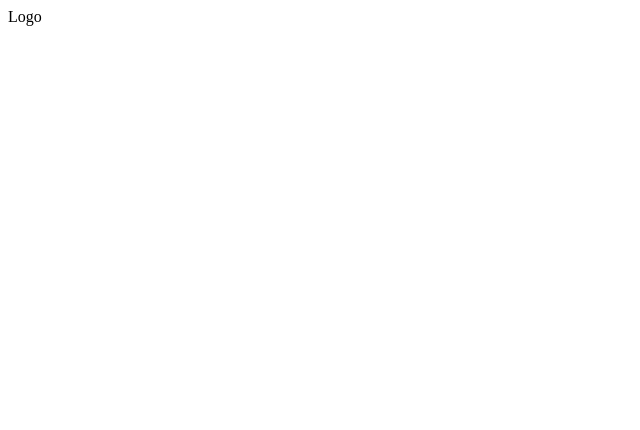
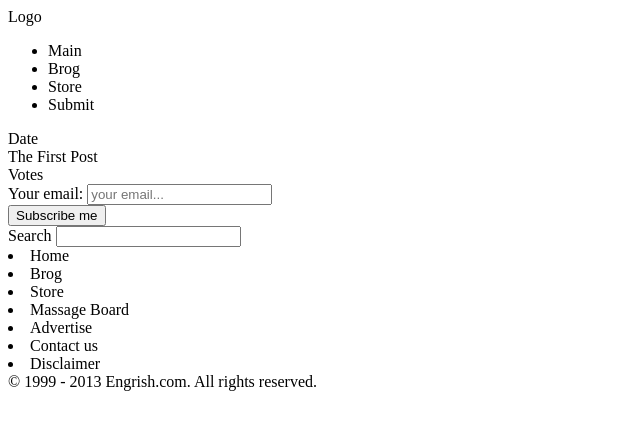
Before and after one commit to TarjaLorem/responsive-page, a plain HTML site: page index.html in a window 1280 px wide. Shown: the whole page, without its empty margins (0-640 px from the left). Drawn offline with Linux system fonts and the light colour scheme.

Commit message:
add change for content section, create signup and search forms, add lists with navigation

```diff
--- a/index.html
+++ b/index.html
@@ -11,7 +11,14 @@
 		<div class="wrapper">
 			<header class="header">
 				<div class="logo">Logo</div>
-				<nav class="header-nav"></nav>
+				<nav class="header-nav">
+					<ul class="nav-menu">
+						<li class="nav-menu_li">Main</li>
+						<li class="nav-menu_li">Brog</li>
+						<li class="nav-menu_li">Store</li>
+						<li class="nav-menu_li">Submit</li>
+					</ul>
+				</nav>
 			</header>
 			<div class="main">
 				<section class="section1">
@@ -20,24 +27,44 @@
 				</section>
 				<section class="section2">
 					<div class="content-container">
-						<div class="content-title"></div>
+						<div class="content-title">
+							<div class="content-title_date">Date</div>
+							<div class="content-title_post">The First Post</div>
+						</div>
 						<div class="content"></div>
-						<div class="content-votes"></div>
+						<div class="content-votes">Votes</div>
 					</div>
 				</section>
 				<section class="section3">
 					<div class="singup">
 						<form class="signup-form">
-
+							<div class="signup-form-email">
+								<label class="signup-label" for="email">Your email:</label>
+								<input type="email" class="signup-email" id="email" placeholder="your email...">
+							</div>
+							<input type="submit" class="signup-button" value="Subscribe me">
 						</form>
 					</div>
 					<div class="search">
 						<form class="search-form">
-
+							<label for="search" class="search-label">Search</label>
+							<input id="search" class="search-input" type="search">
 						</form>
 					</div>
 				</section>
 			</div>
+			<footer class="footer">
+				<nav class="footer-nav">
+					<li class="footer-nav_li">Home</li>
+					<li class="footer-nav_li">Brog</li>
+					<li class="footer-nav_li">Store</li>
+					<li class="footer-nav_li">Massage Board</li>
+					<li class="footer-nav_li">Advertise</li>
+					<li class="footer-nav_li">Contact us</li>
+					<li class="footer-nav_li">Disclaimer</li>
+				</nav>
+				<span class="copyright">© 1999 - 2013 Engrish.com. All rights reserved.</span>
+			</footer>
 		</div>
 	</body>
 </html>
```
